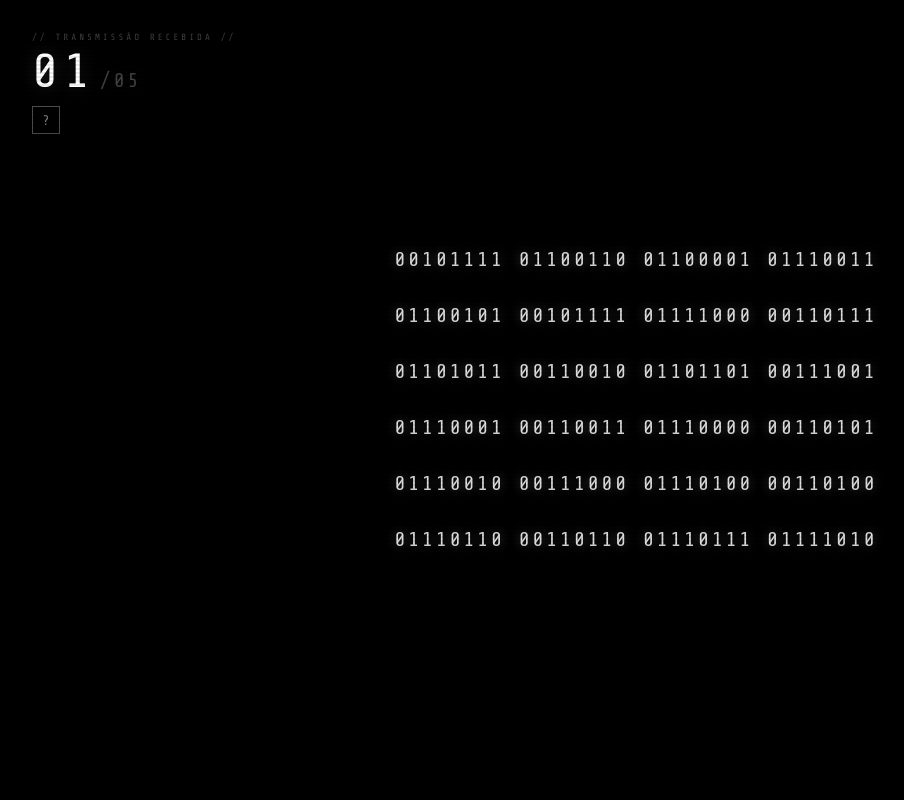
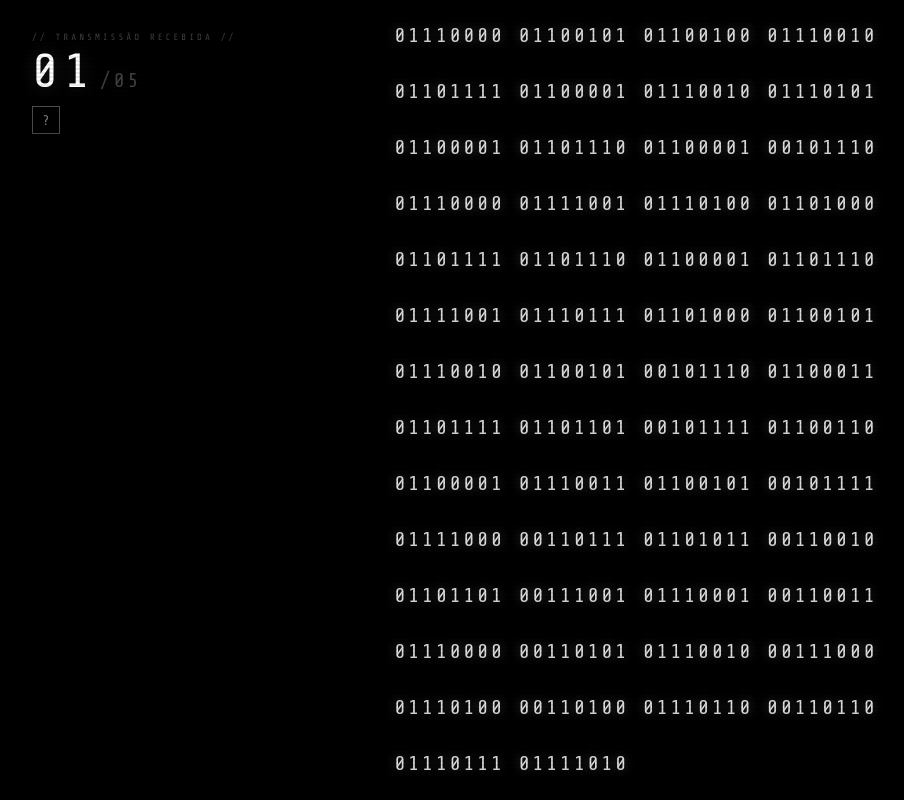
Before and after one commit to Pedroaruana/Cicada-3301, a Flask app: page /fase/1 in a window 1280 px wide. Shown: the whole page, without its empty margins (4-908 px from the left). Run offline with Flask 3, Linux system fonts and the light colour scheme; some web fonts are replaced.

Commit message:
fix: atualizar links das fases com dominio de producao

```diff
--- a/templates/fase1.html
+++ b/templates/fase1.html
@@ -17,12 +17,20 @@
   </div>
 
   <div class="fase-centro">
-    <pre class="binario-principal">00101111 01100110 01100001 01110011
-01100101 00101111 01111000 00110111
-01101011 00110010 01101101 00111001
-01110001 00110011 01110000 00110101
-01110010 00111000 01110100 00110100
-01110110 00110110 01110111 01111010</pre>
+    <pre class="binario-principal">01110000 01100101 01100100 01110010
+01101111 01100001 01110010 01110101
+01100001 01101110 01100001 00101110
+01110000 01111001 01110100 01101000
+01101111 01101110 01100001 01101110
+01111001 01110111 01101000 01100101
+01110010 01100101 00101110 01100011
+01101111 01101101 00101111 01100110
+01100001 01110011 01100101 00101111
+01111000 00110111 01101011 00110010
+01101101 00111001 01110001 00110011
+01110000 00110101 01110010 00111000
+01110100 00110100 01110110 00110110
+01110111 01111010</pre>
   </div>
 
 </main>
```
